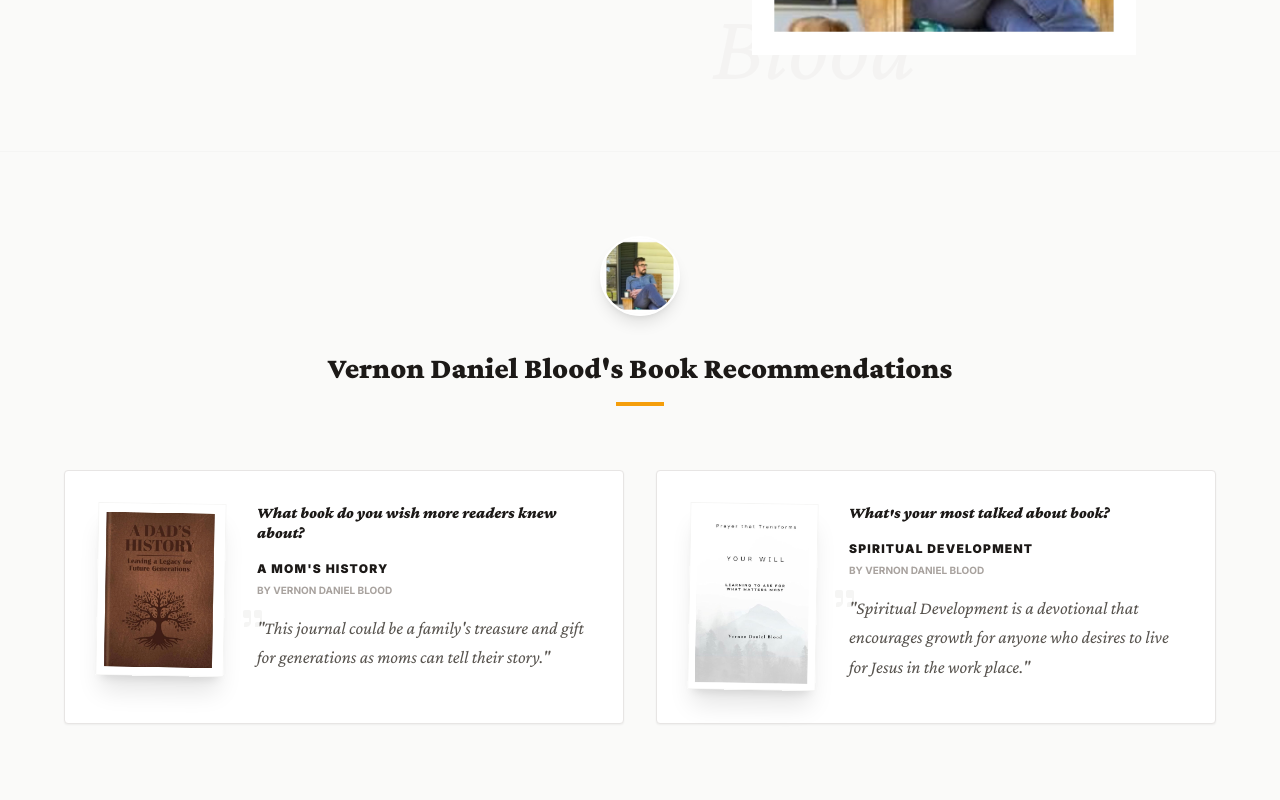
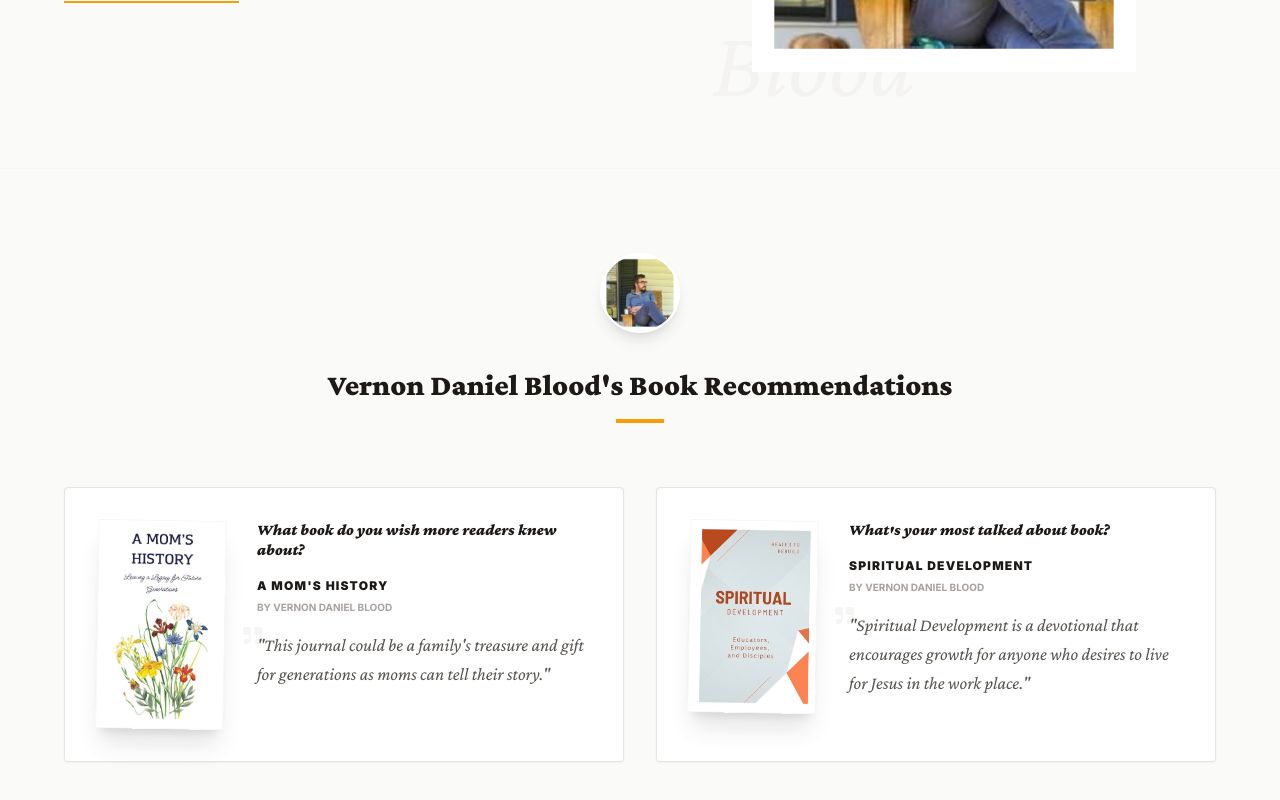
Before and after one commit to Founditmarketing/blood, a React (Vite) app: page / in a window 1280 px wide. Shown: the part 1984-2784 px from the top of the page. Built offline with nearby package versions, Linux system fonts and the light colour scheme.

Commit message:
fix(assets): correct mapping for Dad's History and Mom's History covers

```diff
--- a/constants.ts
+++ b/constants.ts
@@ -10,16 +10,16 @@ export const AUTHOR_AKA = "Vernon Daniel Blood";
  */
 const proxy = (url: string) => `https://images.weserv.nl/?url=${encodeURIComponent(url)}&default=https://via.placeholder.com/400x600?text=Book+Cover`;
 
-const SPIRITUAL_DEV_IMG = "/images/book1.PNG";
+const SPIRITUAL_DEV_IMG = "/images/book2.PNG";
 const SPIRITUAL_DEV_INT1 = "/images/book2.PNG";
 const SPIRITUAL_DEV_INT2 = "/images/IMG_8426.PNG"; // Using available generic interior for now
 
-const MOMS_HISTORY_IMG = "/images/book3.PNG";
-const MOMS_HISTORY_INT1 = "/images/book3.PNG"; // Using cover as interior for now
+const MOMS_HISTORY_IMG = "/images/book4.PNG";
+const MOMS_HISTORY_INT1 = "/images/book4.PNG"; // Using cover as interior for now
 const MOMS_HISTORY_INT2 = "/images/IMG_8426.PNG";
 
-const DADS_HISTORY_IMG = "/images/book4.PNG";
-const DADS_HISTORY_INT1 = "/images/book4.PNG"; // Using cover as interior for now
+const DADS_HISTORY_IMG = "/images/book3.PNG";
+const DADS_HISTORY_INT1 = "/images/book3.PNG"; // Using cover as interior for now
 const DADS_HISTORY_INT2 = "/images/IMG_8426.PNG";
 
 // Master author portrait
--- /dev/null
+++ b/inspect.js
@@ -0,0 +1,5 @@
+import { GoogleGenAI } from '@google/genai';
+import fs from 'fs';
+import path from 'path';
+
+const ai = new GoogleGenAI({ apiKey: process.env.GEMINI_API_KEY }); // Note: I'll need to pass an API key if I run this, but wait... can I run this?
```
Also changed, not shown: public/view-images.html (added, +15 -0 lines), vercel.json (added), 1 other file (tests, documents, lock files or other folders).
